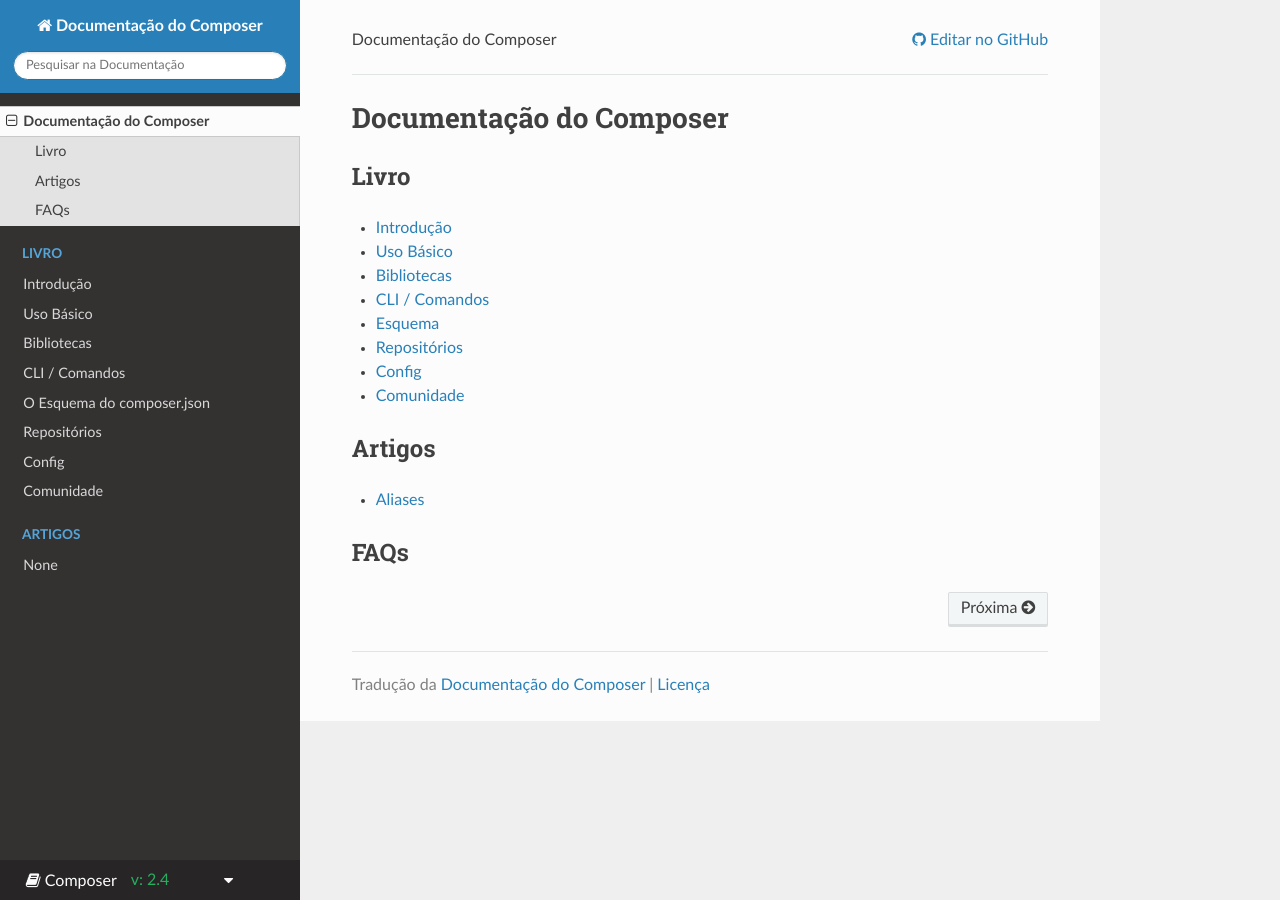
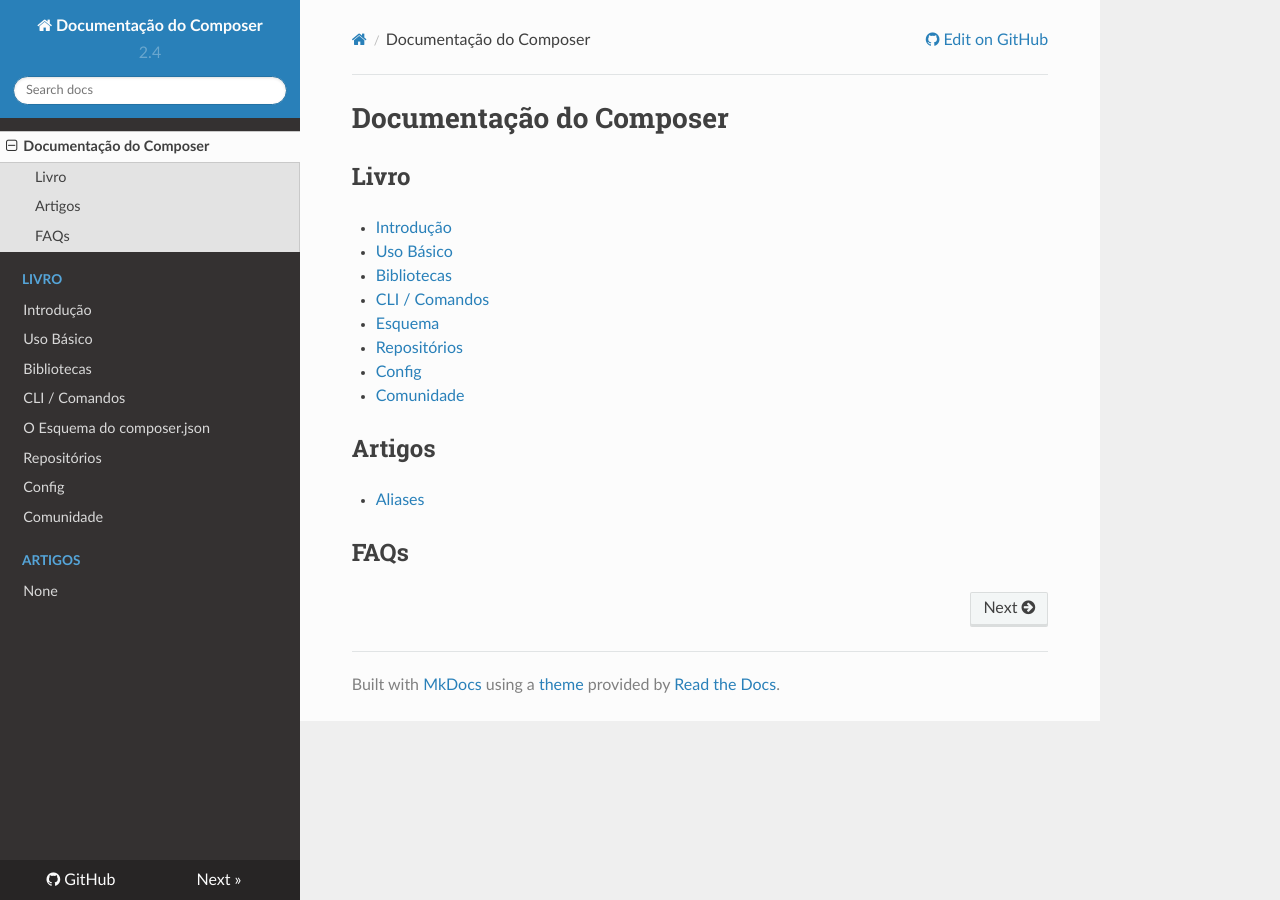
Before and after one commit to php-dev-br/composer-doc-pt-br, an MkDocs documentation site: the page built from doc/index.md, in a window 1280 px wide. Built offline with MkDocs 1.6.1, drawn with Linux system fonts in a browser that asks for light colours; nearby versions of some CDN libraries; library files that are not in the unit come from our copies.

Commit message:
Remove custom theme
Issue: GH-30

```diff
--- a/mkdocs.yaml
+++ b/mkdocs.yaml
@@ -17,7 +17,6 @@ extra:
 
 theme:
     name: readthedocs
-    custom_dir: theme/readthedocs
     display_version: true
     prev_next_buttons_location: bottom
     static_templates:
--- a/theme/readthedocs/base.html
+++ /dev/null
@@ -1,181 +0,0 @@
-<!DOCTYPE html>
-<!--[if IE 8]>
-<html class="no-js lt-ie9" lang="pt-br">
-<![endif]-->
-<!--[if gt IE 8]><!-->
-<html class="no-js" lang="pt-br">
-<!--<![endif]-->
-<head>
-    {%- block site_meta %}
-    <meta charset="utf-8">
-    <meta http-equiv="X-UA-Compatible" content="IE=edge">
-    <meta name="viewport" content="width=device-width, initial-scale=1.0">
-    {% if page and page.is_homepage %}
-    <meta name="description" content="{{ config.site_description }}">
-    {% endif %}
-    {% if config.site_author %}
-    <meta name="author" content="{{ config.site_author }}">
-    {% endif %}
-    {% if page and page.canonical_url %}
-    <link rel="canonical" href="{{ page.canonical_url }}">
-    {% endif %}
-    {% if config.site_favicon %}
-    <link rel="shortcut icon" href="{{ config.site_favicon|url }}">
-    {% else %}
-    <link rel="shortcut icon" href="{{ 'img/favicon.ico'|url }}">
-    {% endif %}
-    {%- endblock %}
-
-    {%- block htmltitle %}
-    <title>
-        {% if page and page.title and not page.is_homepage %}{{ page.title }} - {% endif %}{{ config.site_name }}
-    </title>
-    {%- endblock %}
-
-    {%- block styles %}
-    <link rel="stylesheet"
-          href="https://fonts.googleapis.com/css?family=Lato:400,700|Roboto+Slab:400,700|Inconsolata:400,700" />
-    <link rel="stylesheet" href="{{ 'css/theme.css'|url }}" />
-    <link rel="stylesheet" href="{{ 'css/theme_extra.css'|url }}" />
-    {%- if config.theme.highlightjs %}
-    <link rel="stylesheet" href="https://cdnjs.cloudflare.com/ajax/libs/highlight.js/9.12.0/styles/github.min.css" />
-    {%- endif %}
-    {%- for path in config['extra_css'] %}
-    <link href="{{ path|url }}" rel="stylesheet" />
-    {%- endfor %}
-    {%- endblock %}
-
-    {%- block libs %}
-    {% if page %}
-    <script>
-        // Current page data
-        var mkdocs_page_name = {{ page.title|tojson|safe }};
-        var mkdocs_page_input_path = {{ page.file.src_path|string|tojson|safe }};
-        var mkdocs_page_url = {{ page.abs_url|tojson|safe }};
-    </script>
-    {% endif %}
-    <script src="{{ 'js/jquery-2.1.1.min.js'|url }}" defer></script>
-    <script src="{{ 'js/modernizr-2.8.3.min.js'|url }}" defer></script>
-    {%- if config.theme.highlightjs %}
-    <script src="https://cdnjs.cloudflare.com/ajax/libs/highlight.js/9.12.0/highlight.min.js"></script>
-    {%- for lang in config.theme.hljs_languages %}
-    <script src="https://cdnjs.cloudflare.com/ajax/libs/highlight.js/9.12.0/languages/{{lang}}.min.js"></script>
-    {%- endfor %}
-    <script>hljs.initHighlightingOnLoad();</script>
-    {%- endif %}
-    {%- endblock %}
-
-    {%- block extrahead %} {% endblock %}
-
-    <!-- google-tag -->
-    <script async src="https://www.googletagmanager.com/gtag/js?id=G-KQJVPVGTPZ"></script>
-    <script>
-        window.dataLayer = window.dataLayer || [];
-
-        function gtag() {
-            dataLayer.push(arguments);
-        }
-
-        gtag('js', new Date());
-
-        gtag('config', 'G-KQJVPVGTPZ', {
-            cookie_flags: 'max-age=7200;SameSite=None;Secure'
-        });
-    </script>
-
-</head>
-
-<body class="wy-body-for-nav" role="document">
-
-<div class="wy-grid-for-nav">
-
-    {# SIDE NAV, TOGGLES ON MOBILE #}
-    <nav data-toggle="wy-nav-shift" class="wy-nav-side stickynav">
-        <div class="wy-side-scroll">
-            <div class="wy-side-nav-search">
-                {%- block site_name %}
-                <a href="{{ nav.homepage.url|url }}" class="icon icon-home"> {{ config.site_name }}</a>
-                {%- endblock %}
-                {%- block search_button %}
-                {% if 'search' in config['plugins'] %}{% include "searchbox.html" %}{% endif %}
-                {%- endblock %}
-            </div>
-
-            <div class="wy-menu wy-menu-vertical" data-spy="affix" role="navigation" aria-label="main navigation">
-                {%- block site_nav %}
-                {%- set navlevel = 1 %}
-                {%- for nav_item in nav %}
-                {%- if nav_item.is_section %}
-                <p class="caption"><span class="caption-text">{{ nav_item.title }}</span></p>
-                <ul {% if nav_item.active %} class="current"{% endif %}>
-                {%- for nav_item in nav_item.children %}
-                <li class="toctree-l{{ navlevel }}{% if nav_item.active %} current{% endif %}">
-                    {%- include 'nav.html' %}
-                </li>
-                {%- endfor %}
-                </ul>
-                {%- elif config.theme.include_homepage_in_sidebar or (not nav_item == nav.homepage) %}
-                <ul {% if nav_item.active %} class="current"{% endif %}>
-                <li class="toctree-l{{ navlevel }}{% if nav_item.active %} current{% endif %}">
-                    {%- include 'nav.html' %}
-                </li>
-                </ul>
-                {%- endif %}
-                {%- endfor %}
-                {%- endblock %}
-            </div>
-        </div>
-    </nav>
-
-    <section data-toggle="wy-nav-shift" class="wy-nav-content-wrap">
-
-        {# MOBILE NAV, TRIGGLES SIDE NAV ON TOGGLE #}
-        <nav class="wy-nav-top" role="navigation" aria-label="top navigation">
-            <i data-toggle="wy-nav-top" class="fa fa-bars"></i>
-            <a href="{{ nav.homepage.url|url }}">{{ config.site_name }}</a>
-        </nav>
-
-        {# PAGE CONTENT #}
-        <div class="wy-nav-content">
-            <div class="rst-content">
-                {% include "breadcrumbs.html" %}
-                <div role="main">
-                    <div class="section">
-                        {% block content %}
-                        {{ page.content }}
-                        {% endblock %}
-                    </div>
-                </div>
-                {%- block footer %}
-                {% include "footer.html" %}
-                {% endblock %}
-            </div>
-        </div>
-
-    </section>
-
-</div>
-
-{% include "versions.html" %}
-
-{%- block scripts %}
-<script>var base_url = '{{ base_url }}';</script>
-<script src="{{ 'js/theme.js'|url }}" defer></script>
-{%- for path in config['extra_javascript'] %}
-<script src="{{ path|url }}" defer></script>
-{%- endfor %}
-<script defer>
-    window.onload = function () {
-      SphinxRtdTheme.Navigation.enable({{ 'true' if config.theme.sticky_navigation else 'false' }});
-    };
-</script>
-{%- endblock %}
-
-</body>
-</html>
-{% if page and page.is_homepage %}
-<!--
-MkDocs version : {{ mkdocs_version }}
-Build Date UTC : {{ build_date_utc }}
--->
-{% endif %}
--- a/theme/readthedocs/breadcrumbs.html
+++ /dev/null
@@ -1,52 +0,0 @@
-<div role="navigation" aria-label="breadcrumbs navigation">
-    <ul class="wy-breadcrumbs">
-        {% if not page.is_homepage %}
-        <li><a href="{{ nav.homepage.url|url }}">Documentação</a>&raquo;</li>
-        {% endif %}
-        {% if page %}
-        {% for doc in page.ancestors %}
-        {% if doc.link %}
-        <li><a href="{{ doc.link|e }}">{{ doc.title }}</a>&raquo;</li>
-        {% else %}
-        <li>{{ doc.title }} &raquo;</li>
-        {% endif %}
-        {% endfor %}
-        {% endif %}
-        {% if page %}
-        <li>{{ page.title }}</li>
-        {% elif doc %}
-        <li>{{ doc.title }}</li>
-        {% endif %}
-        <li class="wy-breadcrumbs-aside">
-            {%- block repo %}
-            {% if page and page.edit_url %}
-            <a href="{{ page.edit_url }}"
-               {%- if config.repo_name|lower== 'github' %}
-            class="icon icon-github"
-            {%- elif config.repo_name|lower == 'bitbucket' %}
-            class="icon icon-bitbucket"
-            {%- elif config.repo_name|lower == 'gitlab' %}
-            class="icon icon-gitlab"
-            {% endif %}> Editar no {{ config.repo_name }}
-            </a>
-            {% endif %}
-            {%- endblock %}
-        </li>
-    </ul>
-    {% if config.theme.prev_next_buttons_location|lower in ['top', 'both']
-    and page and (page.next_page or page.previous_page) %}
-    <div class="rst-breadcrumbs-buttons" role="navigation" aria-label="breadcrumb navigation">
-        {%- if page.next_page %}
-        <a href="{{ page.next_page.url|url }}" class="btn btn-neutral float-right" title="{{ page.next_page.title }}">
-            Próxima <span class="icon icon-circle-arrow-right"></span>
-        </a>
-        {%- endif %}
-        {%- if page.previous_page %}
-        <a href="{{ page.previous_page.url|url }}" class="btn btn-neutral" title="{{ page.previous_page.title }}">
-            <span class="icon icon-circle-arrow-left"></span> Anterior
-        </a>
-        {%- endif %}
-    </div>
-    {% endif %}
-    <hr />
-</div>
--- a/theme/readthedocs/footer.html
+++ /dev/null
@@ -1,34 +0,0 @@
-<footer>
-
-    {%- block next_prev %}
-    {% if config.theme.prev_next_buttons_location|lower in ['bottom', 'both']
-    and page and (page.next_page or page.previous_page) %}
-    <div class="rst-footer-buttons" role="navigation" aria-label="footer navigation">
-        {% if page.next_page %}
-        <a href="{{ page.next_page.url|url }}" class="btn btn-neutral float-right" title="{{ page.next_page.title }}">
-            Próxima <span class="icon icon-circle-arrow-right"></span>
-        </a>
-        {% endif %}
-        {% if page.previous_page %}
-        <a href="{{ page.previous_page.url|url }}" class="btn btn-neutral" title="{{ page.previous_page.title }}">
-            <span class="icon icon-circle-arrow-left"></span> Anterior
-        </a>
-        {% endif %}
-    </div>
-    {% endif %}
-    {%- endblock %}
-
-    <hr />
-
-    <div role="contentinfo">
-        {% if config.copyright %}
-        <p>{{ config.copyright }}</p>
-        {% endif %}
-    </div>
-
-    <div>
-        Tradução da <a href="https://github.com/composer/composer/tree/2.0/doc">Documentação do Composer</a> |
-        <a href="https://github.com/composer/composer/blob/master/LICENSE">Licença</a><br />
-    </div>
-
-</footer>
--- a/theme/readthedocs/pesquisar.html
+++ /dev/null
@@ -1,19 +0,0 @@
-{% extends "main.html" %}
-
-{% set doc = namespace(title="Pesquisar") %}
-
-{% block content %}
-<h1 id="search">Resultados da Pesquisa</h1>
-
-<form id="content_search" action="pesquisar.html">
-    <span role="status" aria-live="polite" class="ui-helper-hidden-accessible"></span>
-    <input name="q" id="mkdocs-search-query" type="text" class="search_input search-query ui-autocomplete-input"
-           placeholder="Pesquisar na Documentação" autocomplete="off" autofocus
-           title="Digite o termo a ser pesquisado aqui">
-</form>
-
-<div id="mkdocs-search-results" class="search-results">
-    Pesquisando...
-</div>
-
-{% endblock %}
--- a/theme/readthedocs/searchbox.html
+++ /dev/null
@@ -1,6 +0,0 @@
-<div role="search">
-    <form id="rtd-search-form" class="wy-form" action="{{ base_url }}/pesquisar.html" method="get">
-        <input type="text" name="q" placeholder="Pesquisar na Documentação"
-               title="Digite o termo a ser pesquisado aqui" />
-    </form>
-</div>
--- a/theme/readthedocs/versions.html
+++ /dev/null
@@ -1,15 +0,0 @@
-<div class="rst-versions" data-toggle="rst-versions" role="note" aria-label="Versões">
-    <span class="rst-current-version" data-toggle="rst-current-version">
-      <span class="fa fa-book"> {{ config.extra.name }}</span>
-          v: {{ config.extra.version }}
-      <span class="fa fa-caret-down"></span>
-    </span>
-    <div class="rst-other-versions">
-        <dl>
-            <dt>Versões</dt>
-            {% for version in config.extra.versions %}
-                <dd><a href="../{{ version }}">{{ version }}</a></dd>
-            {% endfor %}
-        </dl>
-    </div>
-</div>
```
Also changed, not shown: theme/readthedocs/404.html (deleted, +0 -9 lines), 1 other file.
